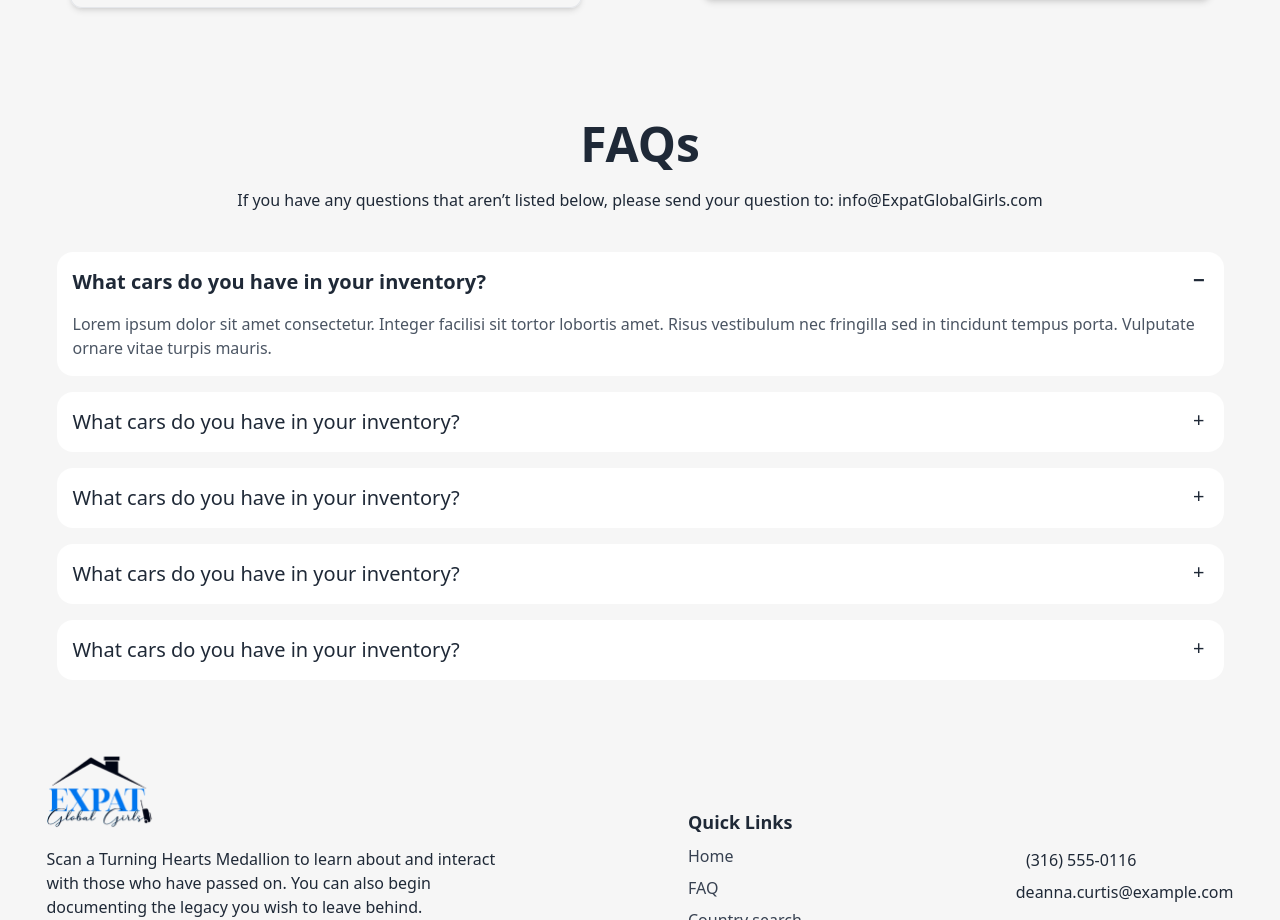
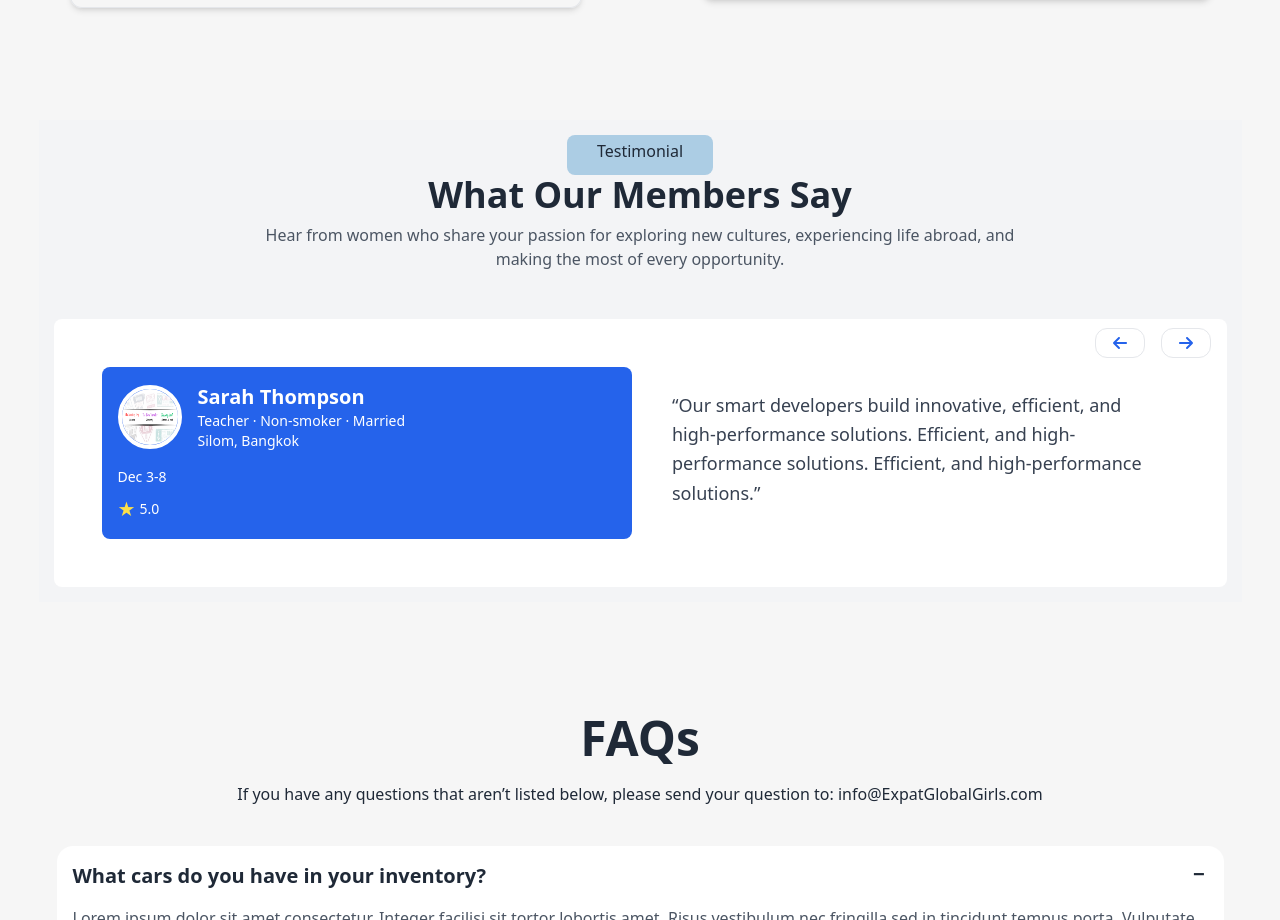
Before and after one commit to mominulhouqe/travel-agency, a Next.js app: page / in a window 1280 px wide. Shown: the part 3252-4172 px from the top of the page. Built offline with nearby package versions, Linux system fonts and the light colour scheme.

Commit message:
`Added Swiper library and TestimonialSection component to the project`

```diff
--- a/package.json
+++ b/package.json
@@ -12,7 +12,8 @@
     "daisyui": "^4.12.22",
     "next": "15.1.0",
     "react": "^19.0.0",
-    "react-dom": "^19.0.0"
+    "react-dom": "^19.0.0",
+    "swiper": "^11.1.15"
   },
   "devDependencies": {
     "@eslint/eslintrc": "^3",
--- a/src/app/page.tsx
+++ b/src/app/page.tsx
@@ -6,6 +6,7 @@ import Banner from "@/components/UI/Banner";
 import Community from "@/components/UI/Community";
 import Expert from "@/components/UI/Expert";
 import Faq from "@/components/UI/Faq";
+import TestimonialSection from "@/components/UI/TestimonialSection";
 import Traveler from "@/components/UI/Travelar";
 
 export default function Home() {
@@ -17,7 +18,7 @@ export default function Home() {
       <Community />
       <Traveler />
       <Expert />
-
+      <TestimonialSection />
       <Faq />
       <Footer />
     </div>
--- /dev/null
+++ b/src/components/UI/TestimonialSection.tsx
@@ -0,0 +1,88 @@
+import Image from "next/image";
+import img1 from "@/assets/9d3256083f23c02cbc277255042aa364.png";
+
+const TestimonialSection = () => {
+  return (
+    <div className="bg-gray-100  my-28 max-w-[1203px] p-[15px]  mx-auto">
+      <div className="text-center mb-12">
+        <p
+          className="bg-[#0872BA4D] mx-auto px-2 pt-1  rounded-lg text-center"
+          style={{ width: "146px", height: "40px" }}
+        >
+          Testimonial
+        </p>
+        <h2 className="text-4xl font-bold text-gray-800">
+          What Our Members Say
+        </h2>
+        <p className="text-gray-600 mt-2 ">
+          Hear from women who share your passion for exploring new cultures,
+          experiencing life abroad, and <br /> making the most of every
+          opportunity.
+        </p>
+      </div>
+
+      <div className="relative grid md:grid-cols-2 gap-4 w-full  bg-white rounded-lg p-3 lg:p-12  mx-auto">
+        {/* Left Side */}
+        <div className="bg-blue-600  text-white rounded-lg p-4 w-full  relative">
+          <div className="flex items-center space-x-4 mb-4">
+            <Image
+              src={img1}
+              alt="User"
+              width={64}
+              height={64}
+              className="w-16 h-16 rounded-full border-4 border-white"
+            />
+            <div>
+              <h3 className="text-xl font-bold">Sarah Thompson</h3>
+              <p className="text-sm">Teacher · Non-smoker · Married</p>
+              <p className="text-sm">Silom, Bangkok</p>
+            </div>
+          </div>
+          <div className="text-sm">
+            <p>Dec 3-8</p>
+            <p className="mt-2 flex items-center">
+              <span className="text-yellow-300 text-xl mr-1">★</span> 5.0
+            </p>
+          </div>
+        </div>
+
+        {/* Right Side */}
+        <div className="p-6 w-full ">
+          <p className="text-gray-700 text-lg leading-relaxed">
+            “Our smart developers build innovative, efficient, and
+            high-performance solutions. Efficient, and high-performance
+            solutions. Efficient, and high-performance solutions.”
+          </p>
+        </div>
+
+        {/* Navigation Arrows */}
+        <div className="absolute top-6 transform -translate-y-2/4 flex justify-end gap-4 w-full px-4">
+          <button className="py-1.5 px-4 bg-white rounded-xl border ">
+            <span>
+              <svg
+                xmlns="http://www.w3.org/2000/svg"
+                className="w-4 h-4 fill-blue-600"
+                viewBox="0 0 448 512"
+              >
+                <path d="M9.4 233.4c-12.5 12.5-12.5 32.8 0 45.3l160 160c12.5 12.5 32.8 12.5 45.3 0s12.5-32.8 0-45.3L109.2 288 416 288c17.7 0 32-14.3 32-32s-14.3-32-32-32l-306.7 0L214.6 118.6c12.5-12.5 12.5-32.8 0-45.3s-32.8-12.5-45.3 0l-160 160z" />
+              </svg>
+            </span>
+          </button>
+          <button className="py-1.5 px-4 bg-white rounded-xl border ">
+            <span>
+              <svg
+                xmlns="http://www.w3.org/2000/svg"
+                className="w-4 h-4 fill-blue-600"
+                viewBox="0 0 448 512"
+              >
+                <path d="M438.6 278.6c12.5-12.5 12.5-32.8 0-45.3l-160-160c-12.5-12.5-32.8-12.5-45.3 0s-12.5 32.8 0 45.3L338.8 224 32 224c-17.7 0-32 14.3-32 32s14.3 32 32 32l306.7 0L233.4 393.4c-12.5 12.5-12.5 32.8 0 45.3s32.8 12.5 45.3 0l160-160z" />
+              </svg>
+            </span>
+          </button>
+        </div>
+      </div>
+    </div>
+  );
+};
+
+export default TestimonialSection;
```
Also changed, not shown: 1 other file (tests, documents, lock files or other folders).
